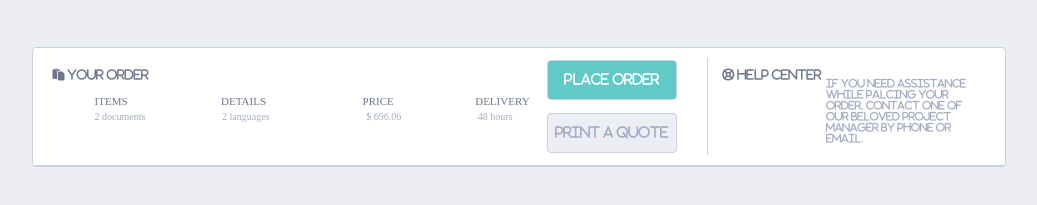
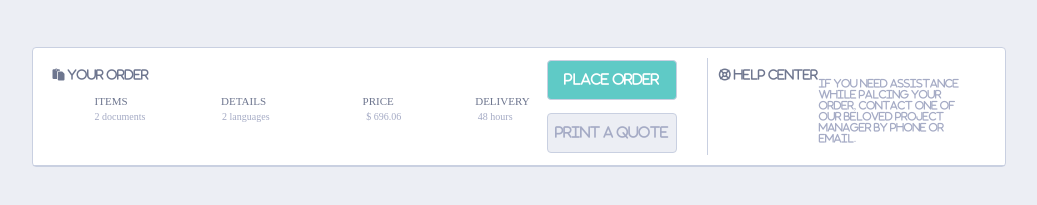
Before and after one commit to SerafimPoch/checkout, a plain HTML site: page index.html in a window 1280 px wide. Shown: the part 123-328 px from the top of the page, without its empty margins (121-1158 px from the left). Drawn offline with Linux system fonts and the light colour scheme.

Commit message:
change mx-width

```diff
--- a/style.css
+++ b/style.css
@@ -209,7 +209,7 @@ main {
 	display: -o-flex;
 	display: flex;
 	border-left: 0.5px solid #c9d0e1;
-	max-width: 337px;
+	max-width: 250px;
 	padding: 10px;
 
 }
```
